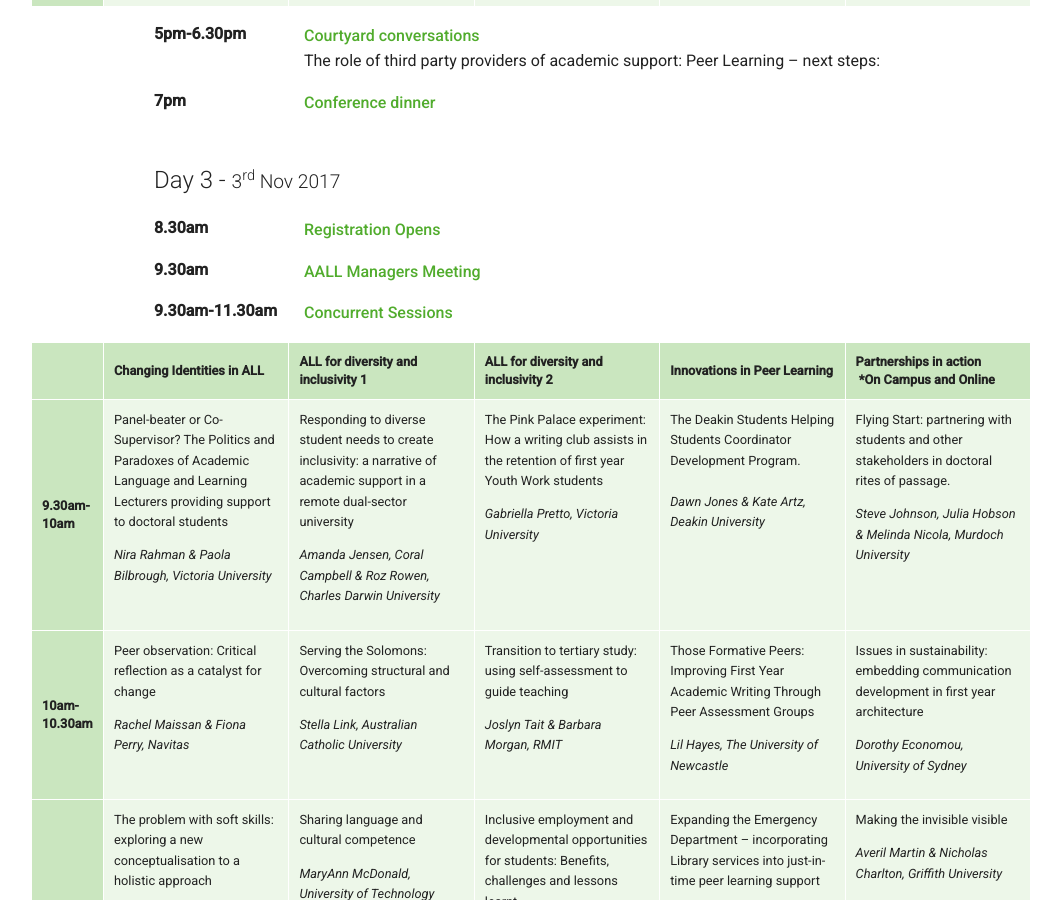
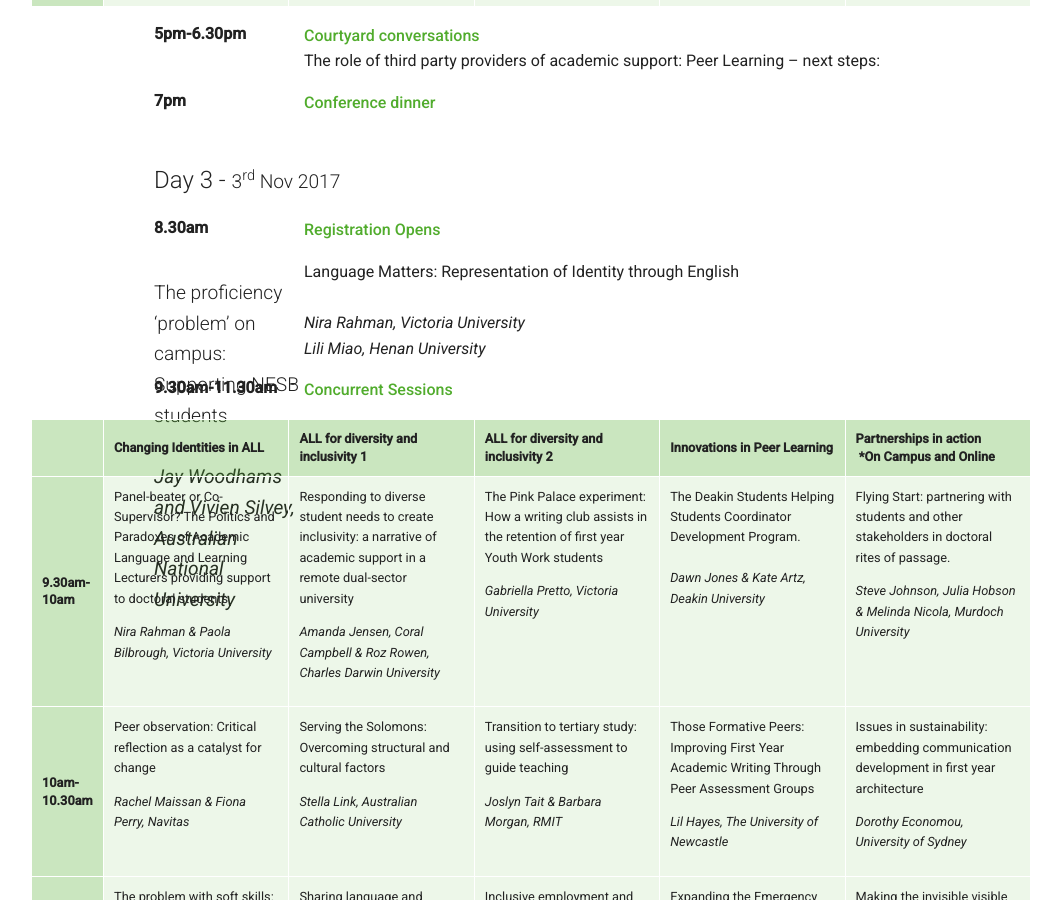
Before and after one commit to aallconference2017/aallconference2017.github.io, a Jekyll site: the page built from program/index.html, in a window 1280 px wide and 900 px high, scrolled down 5288 px. Shown: the whole window, without its empty margins (113-1174 px from the left). Built offline with Jekyll 4.4.1, drawn with Linux system fonts in a browser that asks for light colours.

Commit message:
Updated 'program/index.html' via CloudCannon

```diff
--- a/program/index.html
+++ b/program/index.html
@@ -190,7 +190,7 @@ show_jump_links: true
                 </div>
             </li>
             <li><span class="time editable">3pm-3.30pm</span> <div class="session editable"><p><strong>Afternoon tea</strong></p></div>
-            <li><span class="time editable">3.30pm-5.30pm</span> <div class="session editable"><p><strong>Concurrent Sessions</strong></p></div>
+            </li><li><span class="time editable">3.30pm-5.30pm</span> <div class="session editable"><p><strong>Concurrent Sessions</strong></p></div>
                 <div class="scrollbox">
                     <table>
                         <thead>
@@ -243,7 +243,7 @@ show_jump_links: true
         <h2>Day 3 - <small>3<sup>rd</sup> Nov 2017</small></h2>
         <ul class="program">
             <li><span class="time editable">8.30am</span> <div class="session editable"><p><strong>Registration Opens</strong></p></div></li>
-            <li><span class="time editable">9.30am</span> <div class="session editable"><p><strong>AALL Managers Meeting</strong></p></div></li>
+            <li><span class="time editable"><p><strong></strong>The proficiency &lsquo;problem&rsquo; on campus: Supporting NESB students<br /><br /><em>Jay Woodhams and Vivien Silvey, Australian National University</em></p></span> <div class="session editable"><p>Language Matters: Representation of Identity through English<br /><em><br />Nira Rahman, Victoria University<br />Lili Miao, Henan University</em></p></div></li>
             <li><span class="time editable">9.30am-11.30am</span>
                 <div class="session editable"><p><strong></strong><strong>Concurrent Sessions</strong></p></div>
                 <div class="scrollbox">
```
